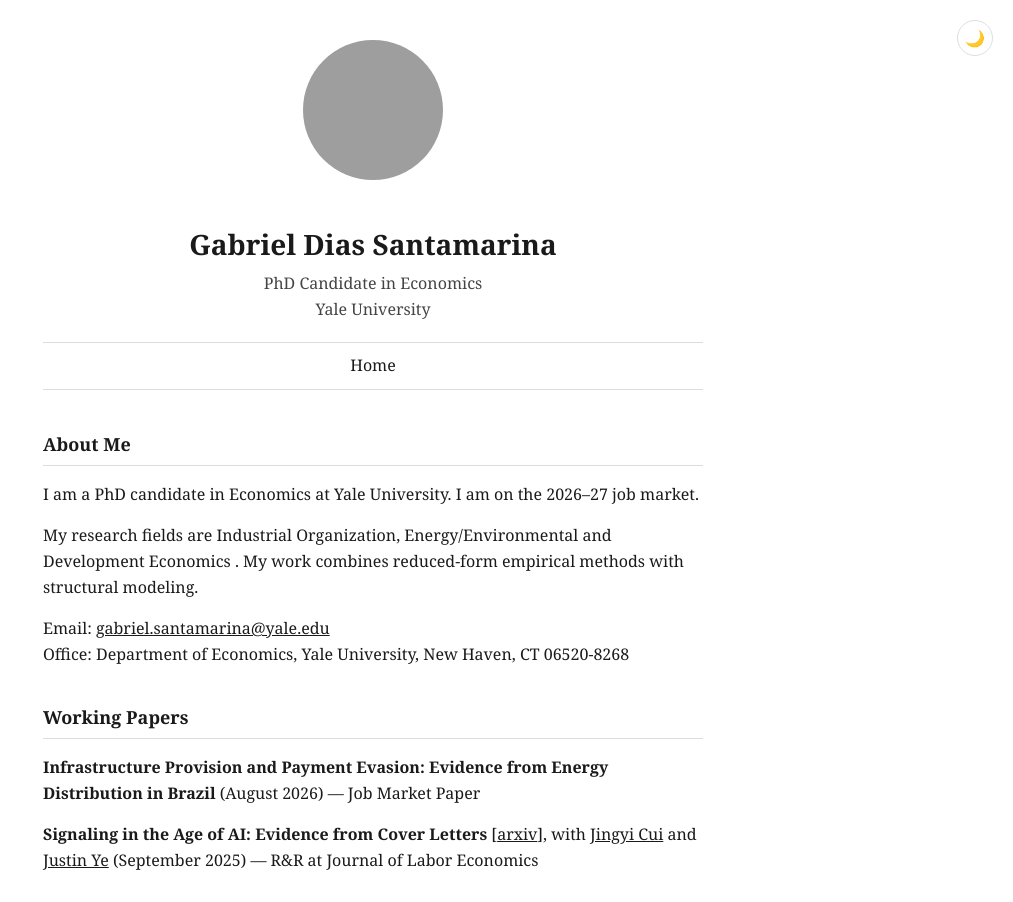
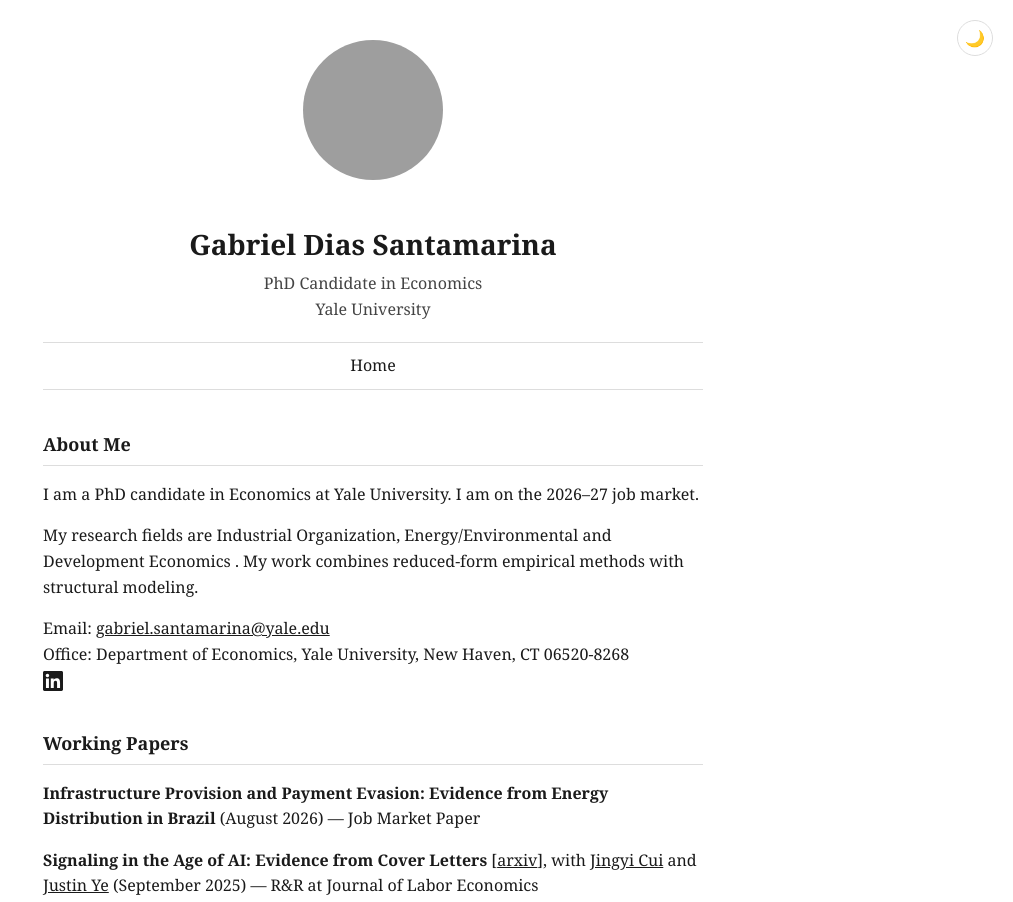
Before and after one commit to GabrielDiasSantamarina/GabrielDiasSantamarina.github.io, a plain HTML site: page index.html in a window 1280 px wide. Shown: the top 902 px of the page, without its empty margins (267-1280 px from the left). Drawn offline with Linux system fonts and the light colour scheme; grey boxes are pictures that could not be loaded.

Commit message:
Update index.html

```diff
--- a/index.html
+++ b/index.html
@@ -33,10 +33,14 @@
     </p>
     <p>
       Email: <a href="mailto:gabriel.santamarina@yale.edu">gabriel.santamarina@yale.edu</a><br>
-      Office: Department of Economics, Yale University, New Haven, CT 06520-8268
+      Office: Department of Economics, Yale University, New Haven, CT 06520-8268<br>
+      <a href="https://www.linkedin.com/in/gabriel-dias-santamarina-1132b9433/" target="_blank" aria-label="LinkedIn">
+        <svg xmlns="http://www.w3.org/2000/svg" width="20" height="20" viewBox="0 0 24 24" fill="currentColor" style="vertical-align: middle;">
+          <path d="M20.447 20.452h-3.554v-5.569c0-1.328-.027-3.037-1.852-3.037-1.853 0-2.136 1.446-2.136 2.939v5.667H9.351V9h3.414v1.561h.046c.477-.9 1.637-1.85 3.37-1.85 3.601 0 4.267 2.37 4.267 5.455v6.286zM5.337 7.433c-1.144 0-2.063-.926-2.063-2.065 0-1.138.92-2.063 2.063-2.063 1.14 0 2.064.925 2.064 2.063 0 1.139-.925 2.065-2.064 2.065zm1.782 13.019H3.555V9h3.564v11.452zM22.225 0H1.771C.792 0 0 .774 0 1.729v20.542C0 23.227.792 24 1.771 24h20.451C23.2 24 24 23.227 24 22.271V1.729C24 .774 23.2 0 22.222 0h.003z"/>
+        </svg>
+      </a>
     </p>
   </section>
-
   <section>
     <h2>Working Papers</h2>
     <p>
```
